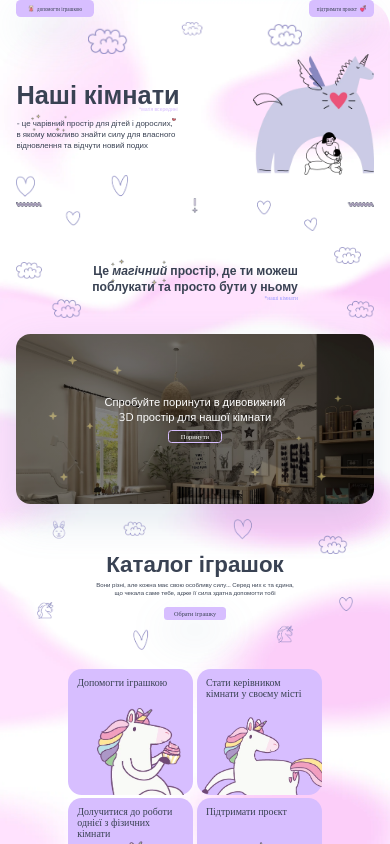
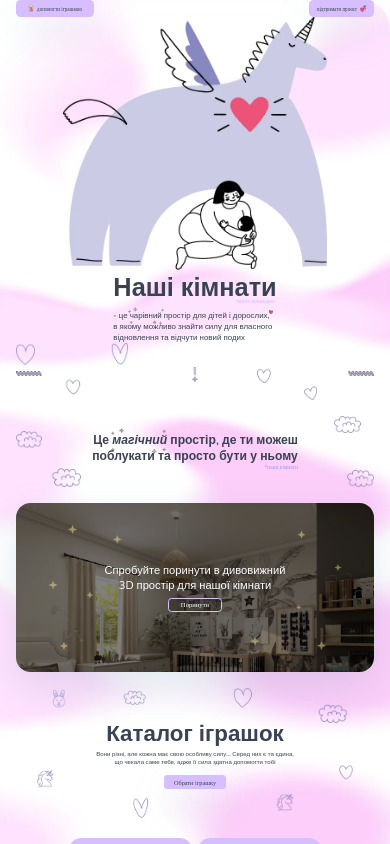
Before and after one commit to 3DMaX123/toytherapy_room, a React (Create React App) app: page / in a window 390 px wide. Shown: the top 844 px of the page. Built offline with nearby package versions, Linux system fonts and the light colour scheme; a web font is replaced by a local one.

Commit message:
навбар,недоробив хедер

```diff
--- a/src/components/Header/Header.css
+++ b/src/components/Header/Header.css
@@ -1,22 +1,22 @@
-.app__header{
+.app__header {
     display: flex;
 
     flex-direction: column;
 }
 
-.header__clouds{
+.header__clouds {
     display: flex;
 
     width: 45vw;
 }
 
-.header__mainContent_textAndLogo{
+.header__mainContent_textAndLogo {
     display: flex;
     justify-content: space-between;
     align-items: center;
 }
 
-.header__textAndLogo_header{
+.header__textAndLogo_header {
     display: inline-flex;
     position: relative;
     align-items: baseline;
@@ -26,7 +26,7 @@
     flex-direction: column;
 }
 
-.header__header-header{
+.header__header-header {
     font-family: var(--font-main);
     font-style: normal;
     font-weight: 700;
@@ -34,7 +34,7 @@
     color: var(--color-black);
 }
 
-.header__header-note{
+.header__header-note {
     position: absolute;
 
     font-family: var(--font-main);
@@ -48,7 +48,7 @@
     bottom: 0.677vw;
 }
 
-.header__textAndLogo_description{
+.header__textAndLogo_description {
     display: block;
 
     font-family: var(--font-main);
@@ -60,18 +60,18 @@
 
 }
 
-.header__description_textWithStars{
+.header__description_textWithStars {
     display: inline-flex;
     position: relative;
 }
 
-.header__textWithStart-secondText{
+.header__textWithStart-secondText {
     font-size: 1em;
 
     margin: 0 0.521vw;
 }
 
-.header__textWithStars-stars{
+.header__textWithStars-stars {
     position: absolute;
 
     width: 9.427vw;
@@ -79,44 +79,44 @@
     top: -0.938vw;
 }
 
-.header__description_textWithHeart{
+.header__description_textWithHeart {
     display: inline-flex;
 }
 
-.header__textithHeart-heart{
+.header__textithHeart-heart {
     width: 0.938vw;
     height: 0.833vw;
 }
 
-.header__textAndLogo-logo{
+.header__textAndLogo-logo {
     width: 31vw;
     height: 31vw;
 }
 
-.header__bottomHeartsAndZigZag{
+.header__bottomHeartsAndZigZag {
     display: flex;
     position: relative;
 }
 
-.header__bottomHeartAndZigZag_ScrollAndZigZag{
+.header__bottomHeartAndZigZag_ScrollAndZigZag {
     display: flex;
     position: absolute;
 
     width: 100%;
 }
 
-.header__bottomHeartAndZigZag-hearts{
+.header__bottomHeartAndZigZag-hearts {
     width: 73.125vw;
     height: 13.802vw;
 }
 
-.header__bottomHeartAndZigZag-zigZag{
+.header__bottomHeartAndZigZag-zigZag {
     width: 100%;
 
     margin-top: 7vw;
 }
 
-.header__bottomHeartAndZigZag-scroll{
+.header__bottomHeartAndZigZag-scroll {
     display: flex;
     position: absolute;
 
@@ -131,29 +131,60 @@
 
 }
 
-@media screen and (max-width: 992px){
-    .header__header-note{
+.header__clouds_phone {
+    display: none;
+}
+
+@media screen and (max-width: 992px) {
+    .header__header-note {
         font-size: 1.3vw;
 
         bottom: 0;
     }
 
-    .header__clouds{
+    .header__clouds {
         margin-top: 1.2vw;
         width: 55vw;
     }
 
-    .header__bottomHeartAndZigZag-hearts{
+    .header__bottomHeartAndZigZag-hearts {
         width: 77vw;
         height: 14.5vw;
     }
 
-    .header__bottomHeartAndZigZag-scroll{
+    .header__bottomHeartAndZigZag-scroll {
         width: 1.6vw;
         height: 3.8vw;
     }
 }
 
-@media screen and (max-width: 688px){
+@media screen and (max-width: 688px) {
+    .header__clouds {
+        display: none;
+    }
 
+    .header__textAndLogo_phone {
+        position: relative;
+        display: flex;
+        align-items: center;
+        justify-content: center;
+    }
+
+    .header__clouds_phone {
+        display: block;
+        position: absolute;
+
+        width: 130%;
+        z-index: 1;
+    }
+
+    .header__mainContent_textAndLogo {
+        flex-direction: column-reverse;
+    }
+
+    .header__textAndLogo-logo {
+        width: 67.948vw;
+        height: 64.871vw;
+        z-index: 2;
+    }
 }
```
